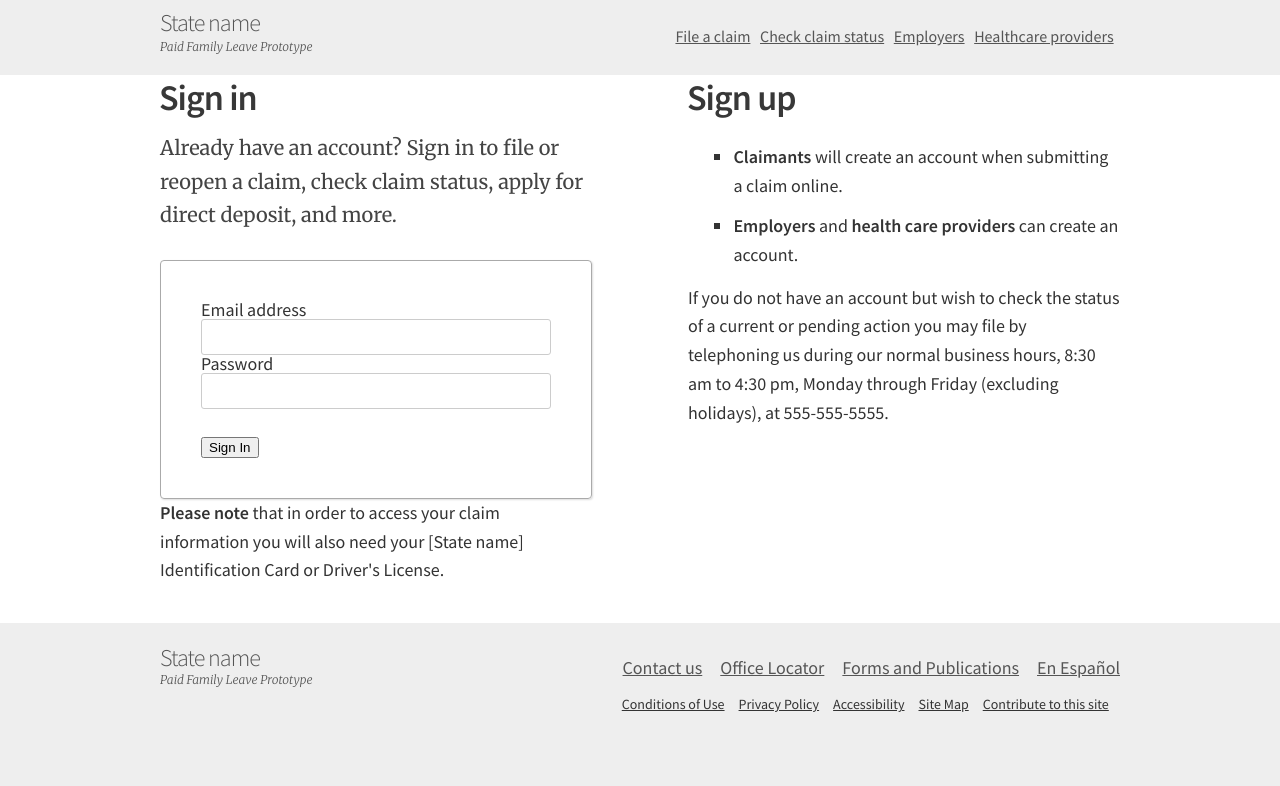
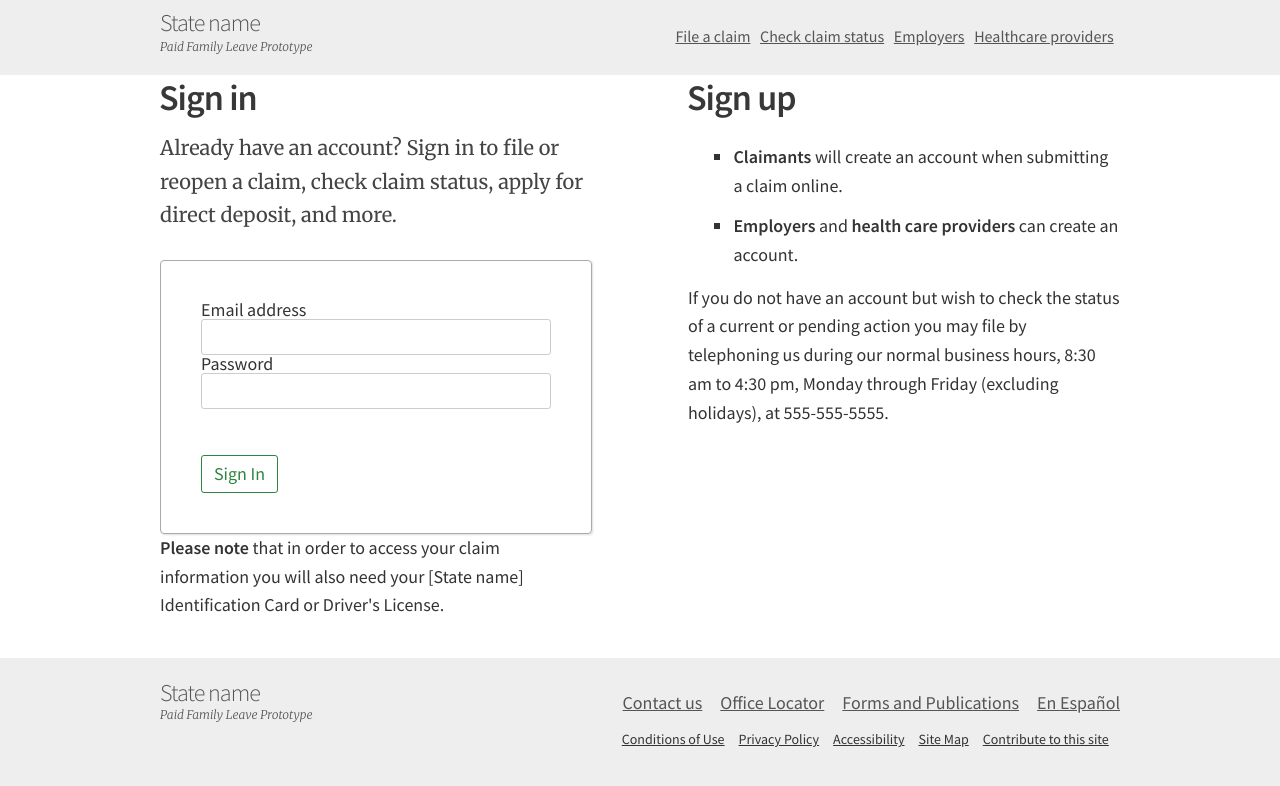
Before and after one commit to 18F/Paid-Leave-Prototype, a Jekyll site: the page built from _pages/sign-in.html, in a window 1280 px wide. Shown: the top 786 px of the page. Built offline with Jekyll 4.4.1, drawn with Linux system fonts in a browser that asks for light colours; nearby versions of some CDN libraries; library files that are not in the unit come from our copies.

Commit message:
Switch to an html5 button
This ensures that it’s styled correctly, per the existing CSS.

```diff
--- a/_pages/sign-in.html
+++ b/_pages/sign-in.html
@@ -23,7 +23,7 @@ excerpt: none
                 <input type="password">
               </label>
             </fieldset>
-            <input type="submit" value="Sign In">
+            <button>Sign In</button>
           </form>
           <p><strong>Please note</strong> that in order to access your claim information you will also need your [State name] Identification Card or Driver's License.</p>
         </div>
```
